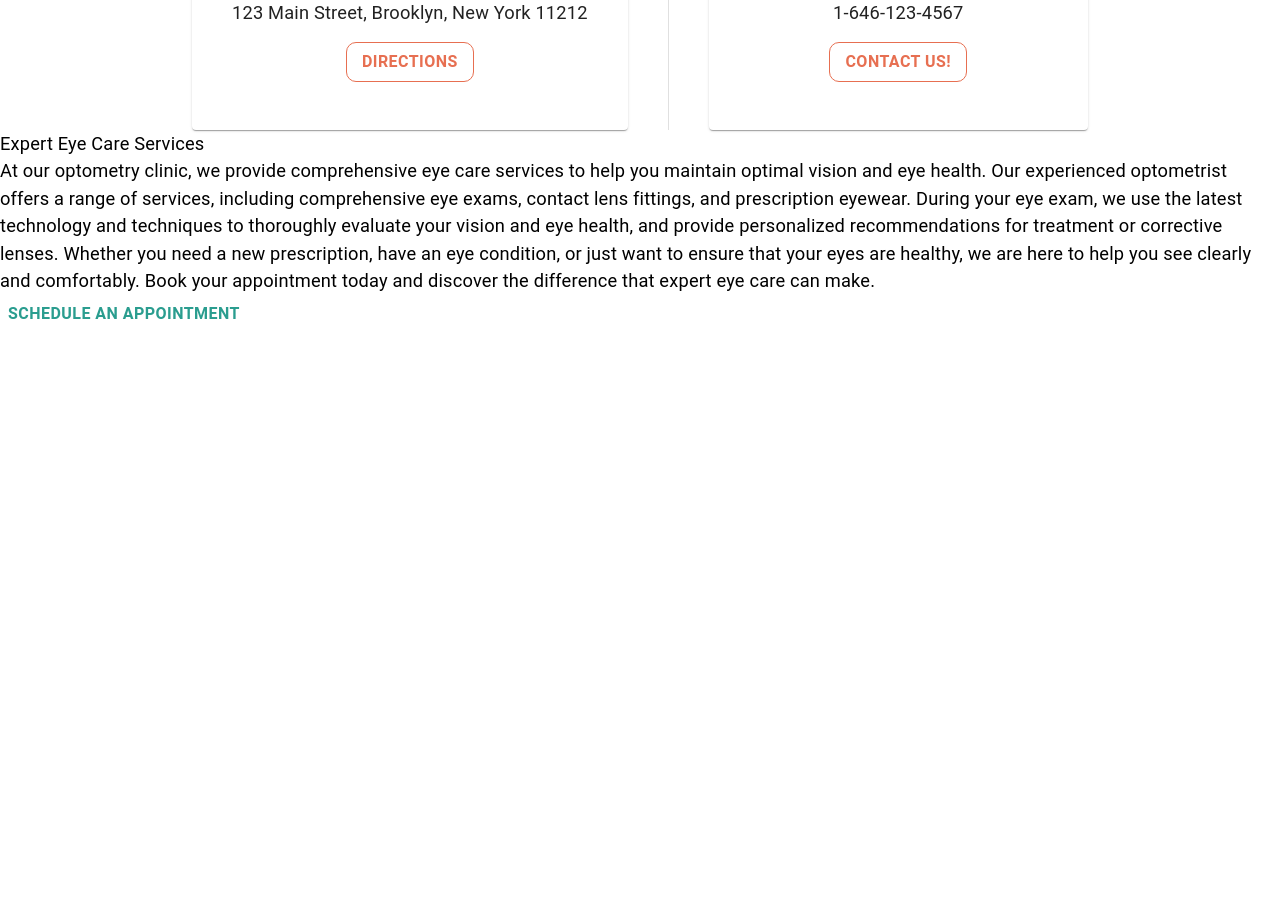
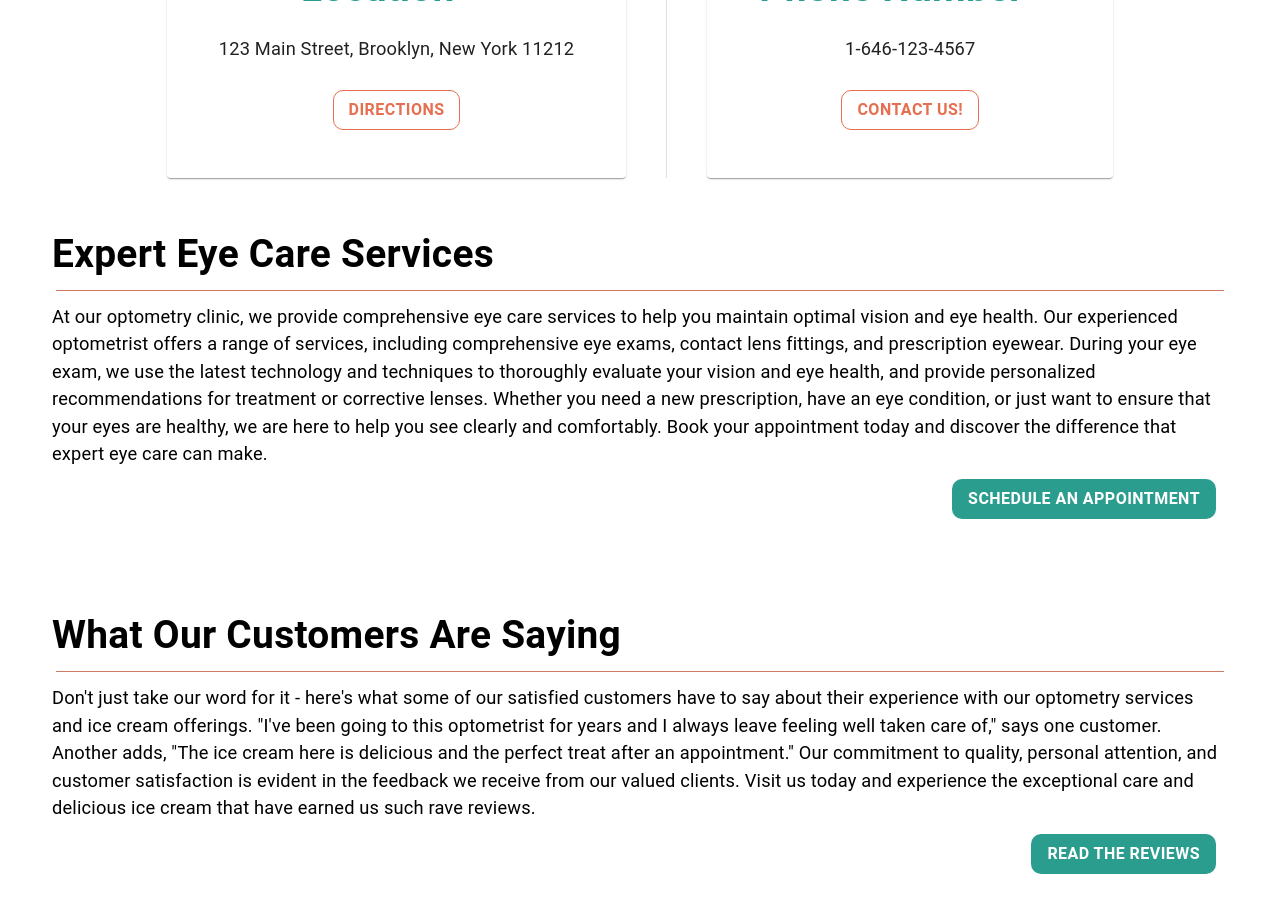
Before and after one commit to XChen601/Eye-Scream-Vision, a React (Create React App) app: page /#/ in a window 1280 px wide. Shown: the part 540-1452 px from the top of the page. Before the commit the page ends 874 px from the top, so only its background shows below. Built offline with nearby package versions, Linux system fonts and the light colour scheme.

Commit message:
Added two new sections for appointments and reviews

```diff
--- a/src/App.js
+++ b/src/App.js
@@ -1,4 +1,5 @@
 import {ThemeProvider } from '@mui/material/styles';
+import { Routes, Route } from "react-router-dom";
 
 import theme from './components/theme';
 import Navbar from './components/Navbar';
@@ -8,7 +9,10 @@ function App() {
   return (
     <ThemeProvider theme={theme}>
       <Navbar />
-      <Homepage />
+      <Routes>
+        <Route path="/" element={<Homepage />} />
+        <Route path="/Home" element={<Homepage />} />
+      </Routes>
     </ThemeProvider>
   );
 }
--- a/src/components/Homepage.jsx
+++ b/src/components/Homepage.jsx
@@ -50,8 +50,9 @@ function Homepage() {
             </Card>
         </Stack>
         <Stack>
-            <Box>
-               <Typography>Expert Eye Care Services</Typography>
+            <Box sx={{p:5}} >
+                <Typography variant='h4'>Expert Eye Care Services</Typography>
+                <Divider variant="middle" sx={{ bgcolor: "secondary.light" }}/>
                 <Typography>At our optometry clinic, we provide comprehensive eye care services to help you maintain optimal
                     vision and eye health. Our experienced optometrist offers a range of services, including comprehensive eye exams,
                      contact lens fittings, and prescription eyewear. During your eye exam, we use the latest technology and techniques
@@ -59,7 +60,21 @@ function Homepage() {
                        Whether you need a new prescription, have an eye condition, or just want to ensure that your eyes are healthy,
                        we are here to help you see clearly and comfortably. Book your appointment today and discover the difference
                        that expert eye care can make.</Typography>
-                <Button>Schedule an Appointment</Button>
+                <Box display="flex" justifyContent="flex-end" mr={3}>
+                    <Button variant="contained">Schedule an Appointment</Button>
+                </Box>
+            </Box>
+            <Box sx={{p:5}} >
+                <Typography variant='h4'>What Our Customers Are Saying</Typography>
+                <Divider variant="middle" sx={{ bgcolor: "secondary.light" }}/>
+                <Typography>Don't just take our word for it - here's what some of our satisfied customers have to say about their experience with our
+                     optometry services and ice cream offerings. "I've been going to this optometrist for years and I always leave feeling well taken
+                      care of," says one customer. Another adds, "The ice cream here is delicious and the perfect treat after an appointment."
+                      Our commitment to quality, personal attention, and customer satisfaction is evident in the feedback we receive from our valued clients.
+                       Visit us today and experience the exceptional care and delicious ice cream that have earned us such rave reviews.</Typography>
+                <Box display="flex" justifyContent="flex-end" mr={3}>
+                    <Button variant="contained">Read the Reviews</Button>
+                </Box>
             </Box>
 
         </Stack>
--- a/src/components/theme.jsx
+++ b/src/components/theme.jsx
@@ -11,7 +11,14 @@ const theme = createTheme({
     },
     typography: {
         fontSize: 16,
+        allVariants: {
+            padding: '12px',
+        },
+        h4: {
+            fontWeight: 600,
+        },
     },
+
     components: {
         MuiButton: {
           styleOverrides: {
```
